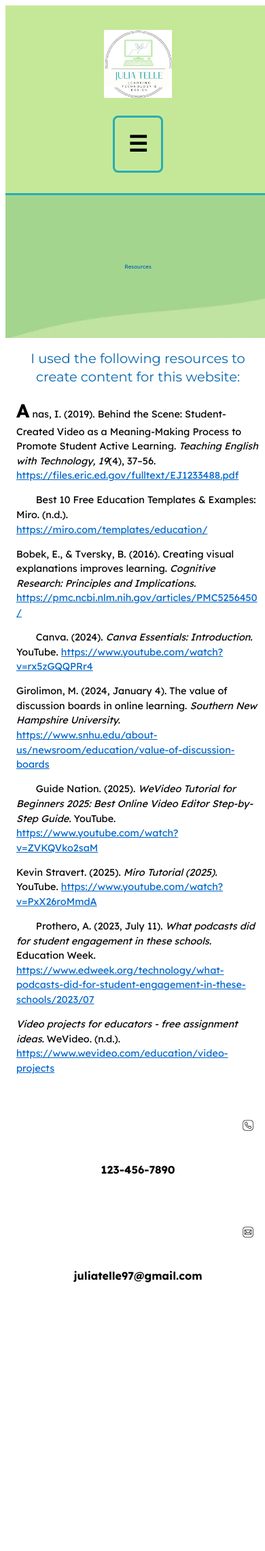
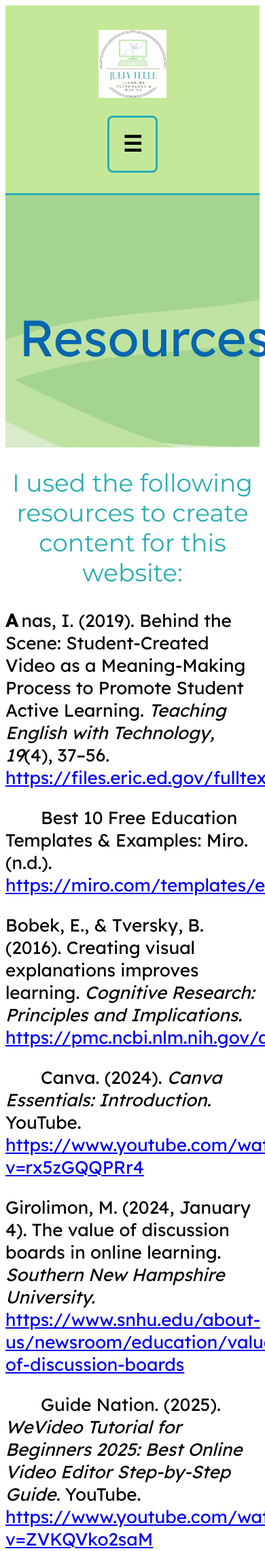
Before and after one commit to juliatelle/juliatelle.github.io, a PHP site: page /Resources.html in a window 390 px wide; the page is wider, and only the part inside the window is pictured. Shown: the top 2281 px of that part at 68% size. Before the commit the page ends 1886 px from the top of that part, so only its background shows below. Run offline with PHP 8.4, Linux system fonts and the light colour scheme.

Commit message:
Add files via upload

```diff
--- a/webdevelopment/style.css
+++ b/webdevelopment/style.css
@@ -475,74 +475,6 @@ body {
   }
 }
 
-/* Resources Mobile*/
-@media (max-width: 768px) {
-/* ===== Resources Mobile (max-width: 768px) ===== */
-@media (max-width: 768px) {
-
-  /* Prevent horizontal scroll on the entire page */
-  html, body {
-    overflow-x: hidden;
-    width: 100%;
-  }
-
-  /* Hero heading */
-  .Resources-hero h1 {
-    font-size: 8px;
-    line-height: 1.3;
-    text-align: center;
-    word-break: break-word;
-    margin: 0 auto;
-  }
-
-
-section h2 {
-    font-size: clamp(1.2rem, 5vw, 1.5rem);
-    line-height: 1.4;
-    text-align: center;
-    margin-bottom: 0.5rem;
-    color: #0766AD;
-    word-break: break-word;
-  }
-
-
-section p {
-    font-size: 0.9rem;
-    line-height: 1.5;
-    word-wrap: break-word;
-    overflow-wrap: anywhere;
-    margin-bottom: 0.8rem;
-  }
-
-
-section a {
-    word-break: break-word;
-    overflow-wrap: anywhere;
-    color: #0066cc;
-  }
-
-
-section {
-    width: 100%;
-    max-width: 100vw; /* prevent accidental overflow */
-    padding: 0 1rem;
-    box-sizing: border-box; /* include padding in width */
-  }
-
-img {
-    max-width: 100%;
-    height: auto;
-    display: block;
-  }
-
-
-  * {
-    max-width: 100%;
-    box-sizing: border-box;
-  }
-
-}
-
 /*CONTENT VIDEO THUMBNAILS*/
   .videothumbnail {
   width: 700px;
```
